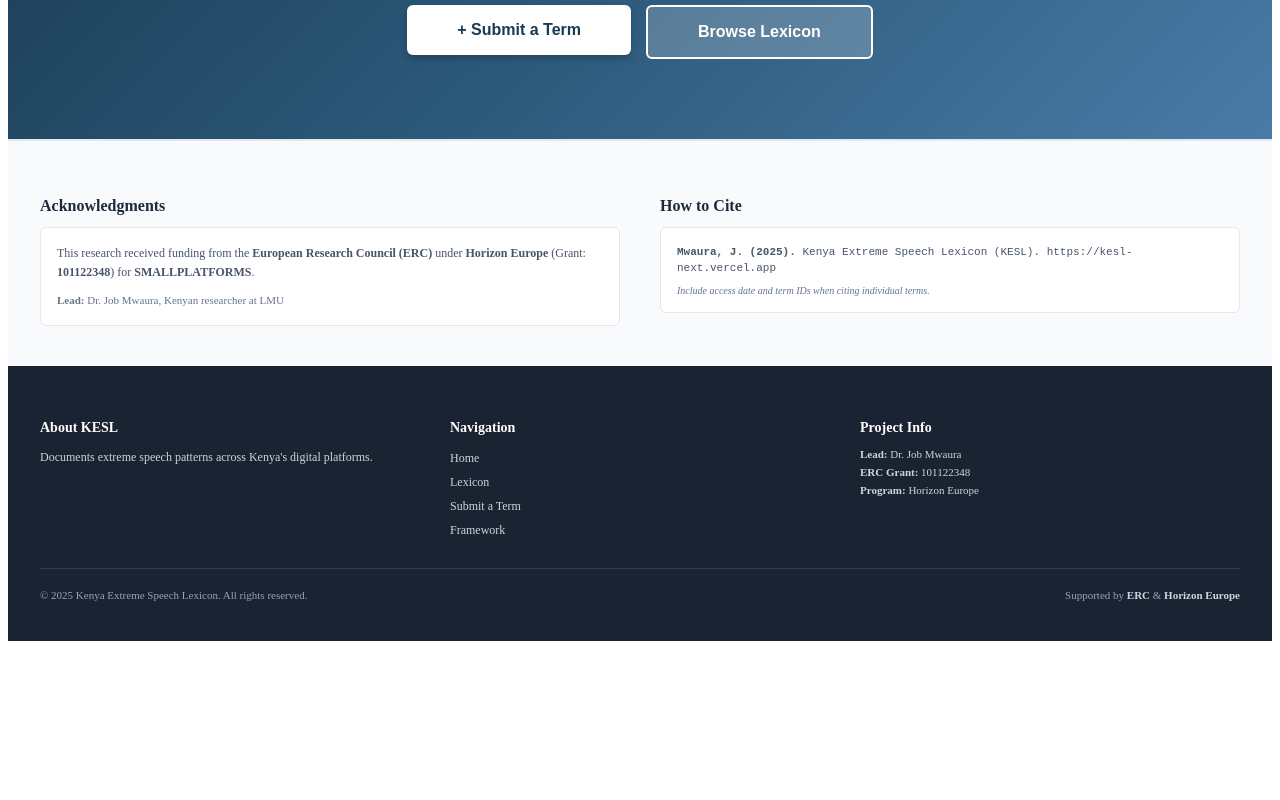
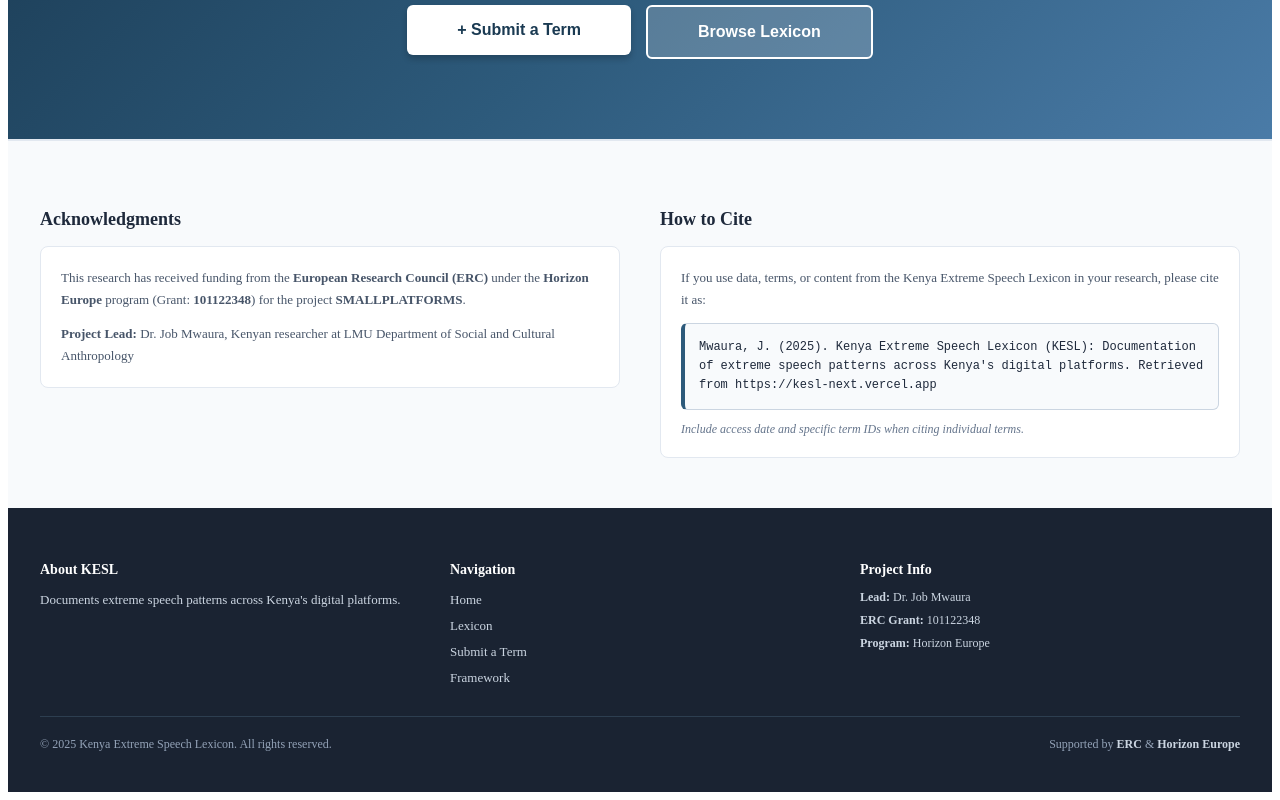
Before and after one commit to JobMwaura/KESL-NEXT, a Next.js app: page / in a window 1280 px wide. Shown: the part 7067-7867 px from the top of the page. Before the commit the page ends 7716 px from the top, so only its background shows below. Built offline with nearby package versions, Linux system fonts and the light colour scheme; no server answers; the database is empty.

Commit message:
docs: balance footer size with readable acknowledgments and citations

```diff
--- a/components/Footer.js
+++ b/components/Footer.js
@@ -7,22 +7,22 @@
 
   return (
     <footer style={{ backgroundColor: '#1a2332', color: '#e2e8f0' }}>
-      {/* Compact Acknowledgments & Citation */}
+      {/* Acknowledgments & Citation Section */}
       <section style={{
         backgroundColor: '#f8fafc',
         borderTop: '2px solid #e2e8f0',
-        padding: '40px 20px',
+        padding: '50px 20px',
         color: '#1e293b'
       }}>
         <div style={{ maxWidth: '1200px', margin: '0 auto' }}>
-          <div style={{ display: 'grid', gridTemplateColumns: 'repeat(auto-fit, minmax(400px, 1fr))', gap: '40px' }}>
+          <div style={{ display: 'grid', gridTemplateColumns: 'repeat(auto-fit, minmax(450px, 1fr))', gap: '40px' }}>
             {/* Acknowledgments */}
             <div>
               <h3 style={{
-                fontSize: '16px',
+                fontSize: '18px',
                 color: '#1e293b',
                 fontWeight: '700',
-                marginBottom: '12px'
+                marginBottom: '16px'
               }}>
                 Acknowledgments
               </h3>
@@ -30,25 +30,25 @@
               <div style={{
                 backgroundColor: 'white',
                 border: '1px solid #e2e8f0',
-                borderRadius: '6px',
-                padding: '16px'
+                borderRadius: '8px',
+                padding: '20px'
               }}>
                 <p style={{
                   color: '#475569',
-                  fontSize: '12px',
-                  margin: '0 0 10px 0',
-                  lineHeight: '1.6'
+                  fontSize: '13px',
+                  margin: '0 0 12px 0',
+                  lineHeight: '1.7'
                 }}>
-                  This research received funding from the <strong>European Research Council (ERC)</strong> under <strong>Horizon Europe</strong> (Grant: <strong>101122348</strong>) for <strong>SMALLPLATFORMS</strong>.
+                  This research has received funding from the <strong>European Research Council (ERC)</strong> under the <strong>Horizon Europe</strong> program (Grant: <strong>101122348</strong>) for the project <strong>SMALLPLATFORMS</strong>.
                 </p>
 
                 <p style={{
-                  color: '#64748b',
-                  fontSize: '11px',
+                  color: '#475569',
+                  fontSize: '13px',
                   margin: '0',
-                  lineHeight: '1.5'
+                  lineHeight: '1.7'
                 }}>
-                  <strong>Lead:</strong> Dr. Job Mwaura, Kenyan researcher at LMU
+                  <strong>Project Lead:</strong> Dr. Job Mwaura, Kenyan researcher at LMU Department of Social and Cultural Anthropology
                 </p>
               </div>
             </div>
@@ -56,10 +56,10 @@
             {/* How to Cite */}
             <div>
               <h3 style={{
-                fontSize: '16px',
+                fontSize: '18px',
                 color: '#1e293b',
                 fontWeight: '700',
-                marginBottom: '12px'
+                marginBottom: '16px'
               }}>
                 How to Cite
               </h3>
@@ -67,26 +67,42 @@
               <div style={{
                 backgroundColor: 'white',
                 border: '1px solid #e2e8f0',
-                borderRadius: '6px',
-                padding: '16px'
+                borderRadius: '8px',
+                padding: '20px'
               }}>
                 <p style={{
                   color: '#475569',
-                  fontSize: '11px',
-                  margin: '0 0 8px 0',
-                  lineHeight: '1.5',
-                  fontFamily: 'monospace'
+                  fontSize: '13px',
+                  margin: '0 0 12px 0',
+                  lineHeight: '1.7'
                 }}>
-                  <strong>Mwaura, J. (2025).</strong> Kenya Extreme Speech Lexicon (KESL). https://kesl-next.vercel.app
+                  If you use data, terms, or content from the Kenya Extreme Speech Lexicon in your research, please cite it as:
                 </p>
+
+                <div style={{
+                  backgroundColor: '#f8fafc',
+                  border: '1px solid #cbd5e1',
+                  borderLeft: '4px solid #2d5a7b',
+                  padding: '14px',
+                  borderRadius: '6px',
+                  fontFamily: 'monospace',
+                  fontSize: '12px',
+                  color: '#1e293b',
+                  lineHeight: '1.6',
+                  marginBottom: '12px'
+                }}>
+                  <p style={{ margin: 0 }}>
+                    Mwaura, J. (2025). Kenya Extreme Speech Lexicon (KESL): Documentation of extreme speech patterns across Kenya's digital platforms. Retrieved from https://kesl-next.vercel.app
+                  </p>
+                </div>
 
                 <p style={{
                   color: '#64748b',
-                  fontSize: '10px',
+                  fontSize: '12px',
                   margin: '0',
                   fontStyle: 'italic'
                 }}>
-                  Include access date and term IDs when citing individual terms.
+                  Include access date and specific term IDs when citing individual terms.
                 </p>
               </div>
             </div>
@@ -99,7 +115,7 @@
         <div style={{ maxWidth: '1200px', margin: '0 auto' }}>
           <div style={{
             display: 'grid',
-            gridTemplateColumns: 'repeat(auto-fit, minmax(200px, 1fr))',
+            gridTemplateColumns: 'repeat(auto-fit, minmax(220px, 1fr))',
             gap: '30px',
             marginBottom: '30px'
           }}>
@@ -108,7 +124,7 @@
               <h3 style={{ fontSize: '14px', fontWeight: '700', marginBottom: '12px', color: 'white' }}>
                 About KESL
               </h3>
-              <p style={{ fontSize: '12px', lineHeight: '1.5', color: '#cbd5e1', margin: 0 }}>
+              <p style={{ fontSize: '13px', lineHeight: '1.6', color: '#cbd5e1', margin: 0 }}>
                 Documents extreme speech patterns across Kenya's digital platforms.
               </p>
             </div>
@@ -119,29 +135,29 @@
                 Navigation
               </h3>
               <ul style={{ listStyle: 'none', padding: 0, margin: 0 }}>
-                <li style={{ marginBottom: '6px' }}>
-                  <Link href="/" style={{ color: '#cbd5e1', textDecoration: 'none', fontSize: '12px', transition: 'color 0.2s' }}
+                <li style={{ marginBottom: '8px' }}>
+                  <Link href="/" style={{ color: '#cbd5e1', textDecoration: 'none', fontSize: '13px', transition: 'color 0.2s' }}
                     onMouseEnter={(e) => e.currentTarget.style.color = '#e2e8f0'}
                     onMouseLeave={(e) => e.currentTarget.style.color = '#cbd5e1'}>
                     Home
                   </Link>
                 </li>
-                <li style={{ marginBottom: '6px' }}>
-                  <Link href="/lexicon" style={{ color: '#cbd5e1', textDecoration: 'none', fontSize: '12px', transition: 'color 0.2s' }}
+                <li style={{ marginBottom: '8px' }}>
+                  <Link href="/lexicon" style={{ color: '#cbd5e1', textDecoration: 'none', fontSize: '13px', transition: 'color 0.2s' }}
                     onMouseEnter={(e) => e.currentTarget.style.color = '#e2e8f0'}
                     onMouseLeave={(e) => e.currentTarget.style.color = '#cbd5e1'}>
                     Lexicon
                   </Link>
                 </li>
-                <li style={{ marginBottom: '6px' }}>
-                  <Link href="/submit" style={{ color: '#cbd5e1', textDecoration: 'none', fontSize: '12px', transition: 'color 0.2s' }}
+                <li style={{ marginBottom: '8px' }}>
+                  <Link href="/submit" style={{ color: '#cbd5e1', textDecoration: 'none', fontSize: '13px', transition: 'color 0.2s' }}
                     onMouseEnter={(e) => e.currentTarget.style.color = '#e2e8f0'}
                     onMouseLeave={(e) => e.currentTarget.style.color = '#cbd5e1'}>
                     Submit a Term
                   </Link>
                 </li>
                 <li>
-                  <Link href="/understanding-extreme-speech" style={{ color: '#cbd5e1', textDecoration: 'none', fontSize: '12px', transition: 'color 0.2s' }}
+                  <Link href="/understanding-extreme-speech" style={{ color: '#cbd5e1', textDecoration: 'none', fontSize: '13px', transition: 'color 0.2s' }}
                     onMouseEnter={(e) => e.currentTarget.style.color = '#e2e8f0'}
                     onMouseLeave={(e) => e.currentTarget.style.color = '#cbd5e1'}>
                     Framework
@@ -156,18 +172,18 @@
                 Project Info
               </h3>
               <ul style={{ listStyle: 'none', padding: 0, margin: 0 }}>
-                <li style={{ marginBottom: '6px' }}>
-                  <p style={{ fontSize: '11px', color: '#cbd5e1', margin: 0 }}>
+                <li style={{ marginBottom: '8px' }}>
+                  <p style={{ fontSize: '12px', color: '#cbd5e1', margin: 0 }}>
                     <strong>Lead:</strong> Dr. Job Mwaura
                   </p>
                 </li>
-                <li style={{ marginBottom: '6px' }}>
-                  <p style={{ fontSize: '11px', color: '#cbd5e1', margin: 0 }}>
+                <li style={{ marginBottom: '8px' }}>
+                  <p style={{ fontSize: '12px', color: '#cbd5e1', margin: 0 }}>
                     <strong>ERC Grant:</strong> 101122348
                   </p>
                 </li>
                 <li>
-                  <p style={{ fontSize: '11px', color: '#cbd5e1', margin: 0 }}>
+                  <p style={{ fontSize: '12px', color: '#cbd5e1', margin: 0 }}>
                     <strong>Program:</strong> Horizon Europe
                   </p>
                 </li>
@@ -185,10 +201,10 @@
             flexWrap: 'wrap',
             gap: '15px'
           }}>
-            <p style={{ fontSize: '11px', color: '#94a3b8', margin: 0 }}>
+            <p style={{ fontSize: '12px', color: '#94a3b8', margin: 0 }}>
               © {currentYear} Kenya Extreme Speech Lexicon. All rights reserved.
             </p>
-            <p style={{ fontSize: '11px', color: '#94a3b8', margin: 0 }}>
+            <p style={{ fontSize: '12px', color: '#94a3b8', margin: 0 }}>
               Supported by <strong style={{ color: '#cbd5e1' }}>ERC</strong> & <strong style={{ color: '#cbd5e1' }}>Horizon Europe</strong>
             </p>
           </div>
```
